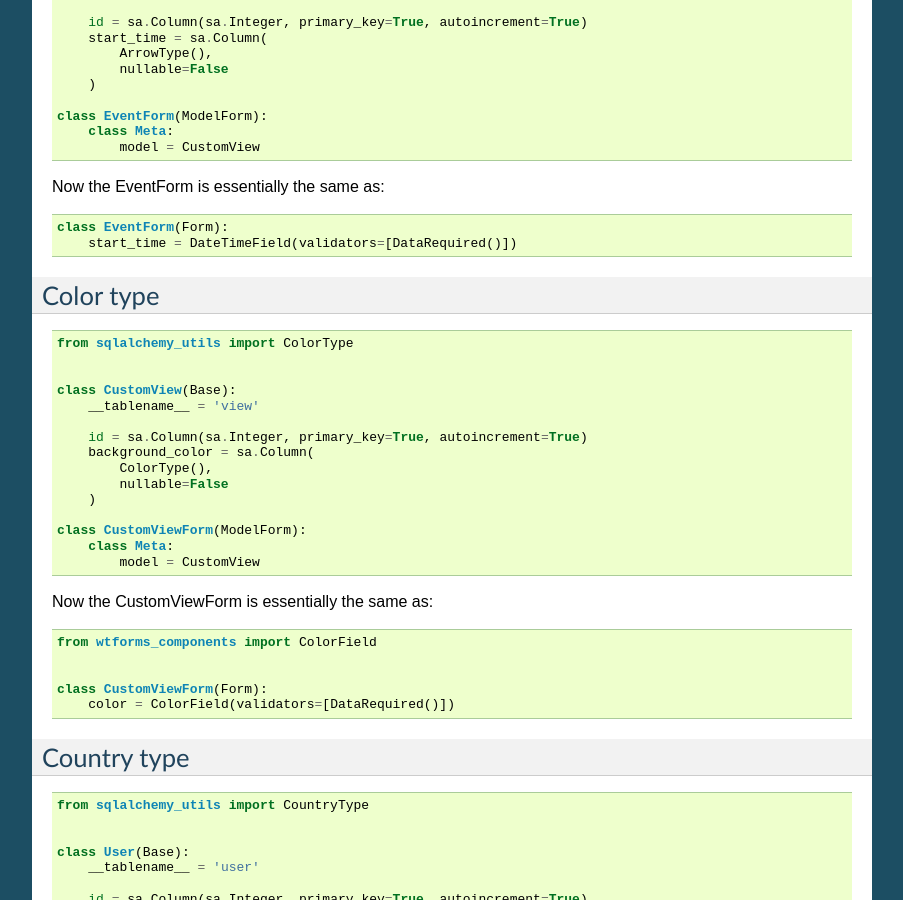
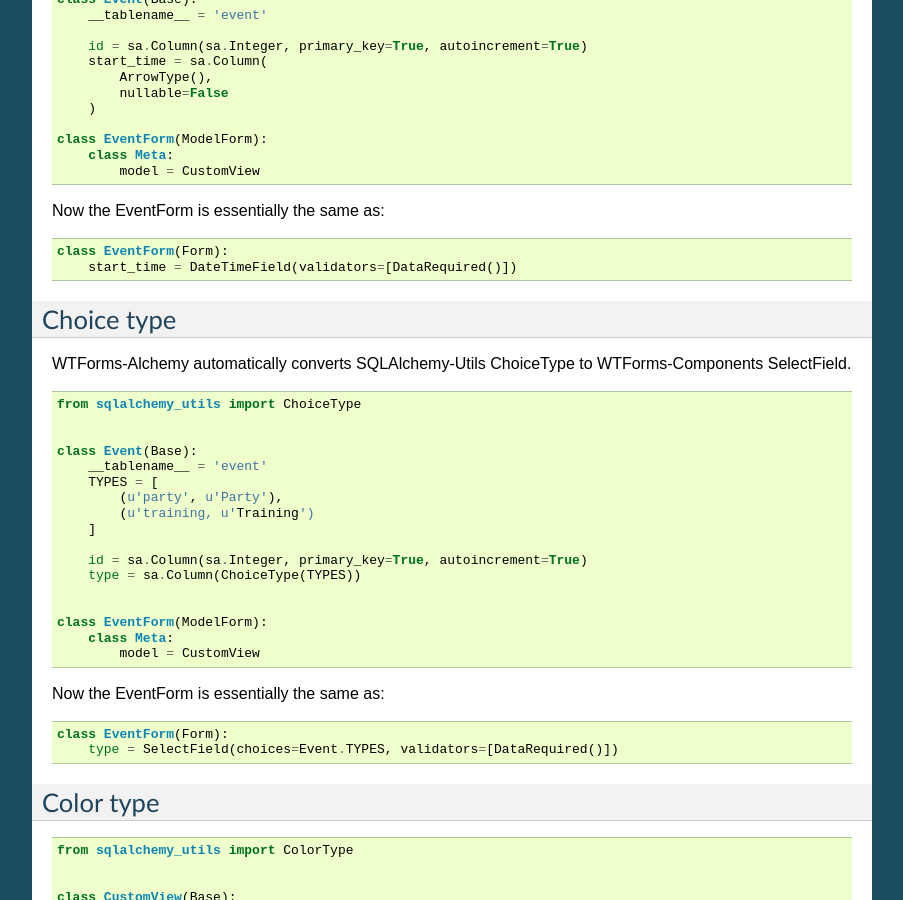
Before and after one commit to kvesteri/wtforms-alchemy, a Sphinx documentation site: the page built from docs/index.rst, in a window 1280 px wide and 900 px high, scrolled down 5566 px. Shown: the whole window, without its empty margins (198-1101 px from the left). Built offline with Sphinx 7.4.7, drawn with Linux system fonts in a browser that asks for light colours; some of the changed text lies outside the part shown.

Commit message:
Docs for ChoiceType, updated requirements

```diff
--- a/docs/index.rst
+++ b/docs/index.rst
@@ -137,6 +137,7 @@
  **SQAlchemy-Utils type**               **Form field**
 ------------------------------------    -----------------
     ArrowType                           wtforms_components.fields.DateTimeField
+    ChoiceType                          wtforms_components.fields.SelectField
     ColorType                           wtforms_components.fields.ColorField
     CountryType                         wtforms_components.fields.CountryType
     EmailType                           wtforms_components.fields.EmailField
@@ -366,6 +367,43 @@
 
     class EventForm(Form):
         start_time = DateTimeField(validators=[DataRequired()])
+
+
+Choice type
+-----------
+
+WTForms-Alchemy automatically converts SQLAlchemy-Utils ChoiceType to WTForms-Components SelectField.
+
+
+::
+
+
+    from sqlalchemy_utils import ChoiceType
+
+
+    class Event(Base):
+        __tablename__ = 'event'
+        TYPES = [
+            (u'party', u'Party'),
+            (u'training, u'Training')
+        ]
+
+        id = sa.Column(sa.Integer, primary_key=True, autoincrement=True)
+        type = sa.Column(ChoiceType(TYPES))
+
+
+    class EventForm(ModelForm):
+        class Meta:
+            model = CustomView
+
+
+Now the EventForm is essentially the same as:
+
+::
+
+
+    class EventForm(Form):
+        type = SelectField(choices=Event.TYPES, validators=[DataRequired()])
 
 
 
--- a/setup.py
+++ b/setup.py
@@ -74,7 +74,7 @@
         'SQLAlchemy>=0.8.0',
         'WTForms>=1.0.4',
         'WTForms-Components>=0.8.0',
-        'SQLAlchemy-Utils>=0.16.7',
+        'SQLAlchemy-Utils>=0.18.0',
         'six>=1.4.1'
     ],
     extras_require=extras_require,
```
